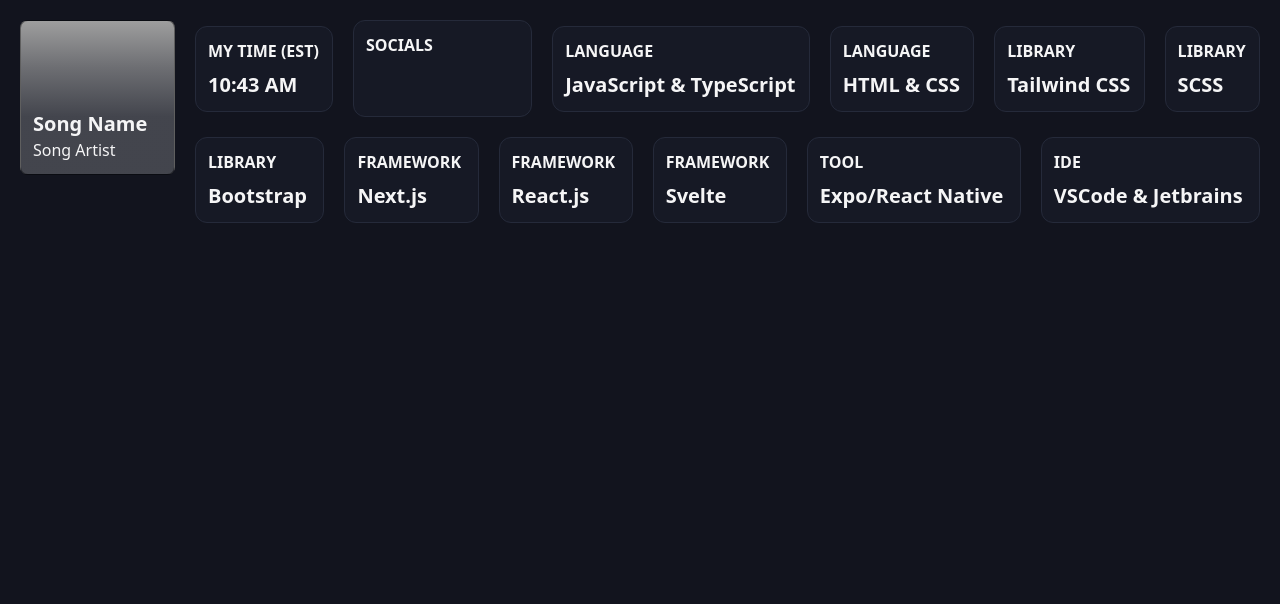
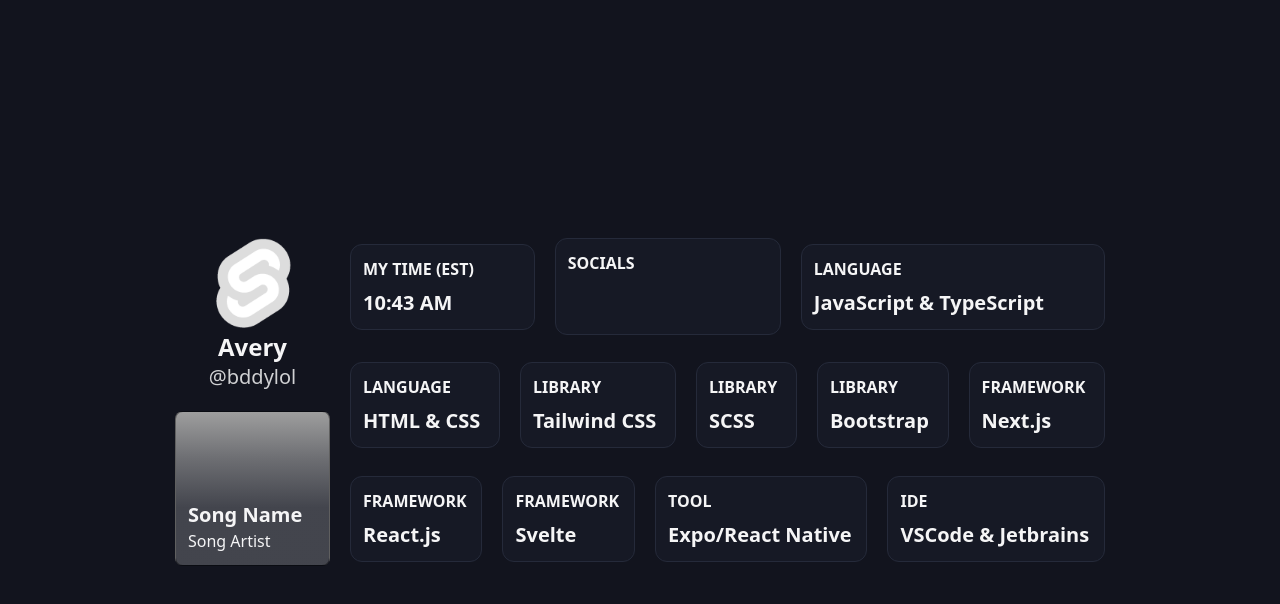
Before and after one commit to bddylol/bddy-portfolio, a SvelteKit app: page / in a window 1280 px wide. Shown: the top 604 px of the page. Built offline with nearby package versions, Linux system fonts and the light colour scheme; no server answers; grey boxes are pictures that could not be loaded; some icons are missing.

Commit message:
✨ Layout

```diff
--- a/src/routes/+layout.svelte
+++ b/src/routes/+layout.svelte
@@ -2,6 +2,8 @@
 	import './app.css';
 </script>
 
-<div class="w-full h-full bg-midnight-600 text-midnight-50 p-5 overflow-auto">
+<div
+	class="flex items-center justify-center w-full h-full p-5 overflow-auto bg-midnight-600 text-midnight-50"
+>
 	<slot />
 </div>
--- a/src/routes/+page.svelte
+++ b/src/routes/+page.svelte
@@ -1,15 +1,20 @@
 <script>
-import CodingLanguage from '$lib/CodingLanguage.svelte';
+	import CodingLanguage from '$lib/CodingLanguage.svelte';
 	import Music from '$lib/Music.svelte';
 	import Socials from '$lib/Socials.svelte';
 	import Time from '$lib/Time.svelte';
 </script>
 
-<div class="flex gap-5 justify-between content-between">
-	<div class="flex flex-wrap gap-5 flex-col">
+<div class="flex content-between justify-between w-3/4 gap-5">
+	<div class="flex flex-col flex-wrap items-center justify-center gap-5">
+		<div class="flex flex-col items-center justify-center">
+			<img src="favicon.png" alt="me as my pfp" class="w-24 h-24 rounded-full" />
+			<h1 class="text-2xl font-bold">Avery</h1>
+			<h1 class="text-xl font-medium text-midnight-100">@bddylol</h1>
+		</div>
 		<Music />
 	</div>
-	<div class="flex flex-wrap gap-5 items-center ">
+	<div class="flex flex-wrap items-center gap-5">
 		<Time />
 		<Socials />
 		<CodingLanguage language="LANGUAGE" text="JavaScript & TypeScript" />
```
